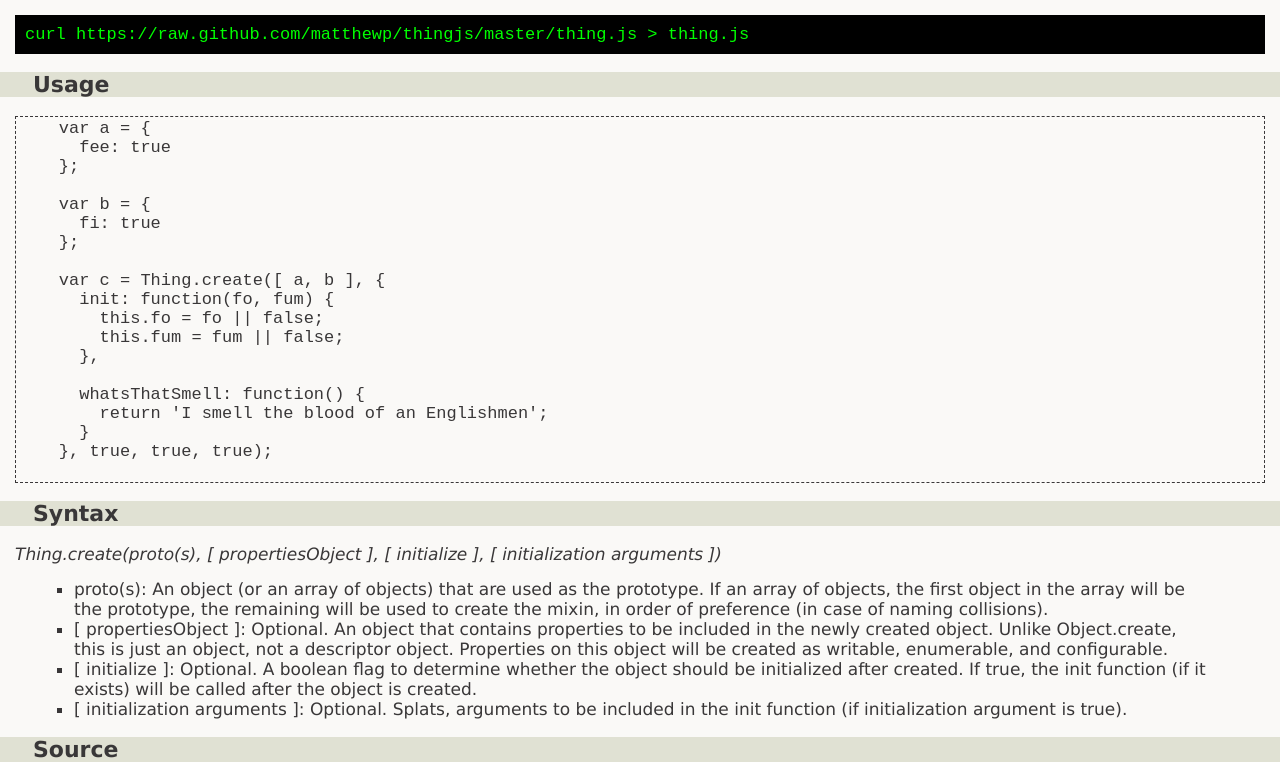
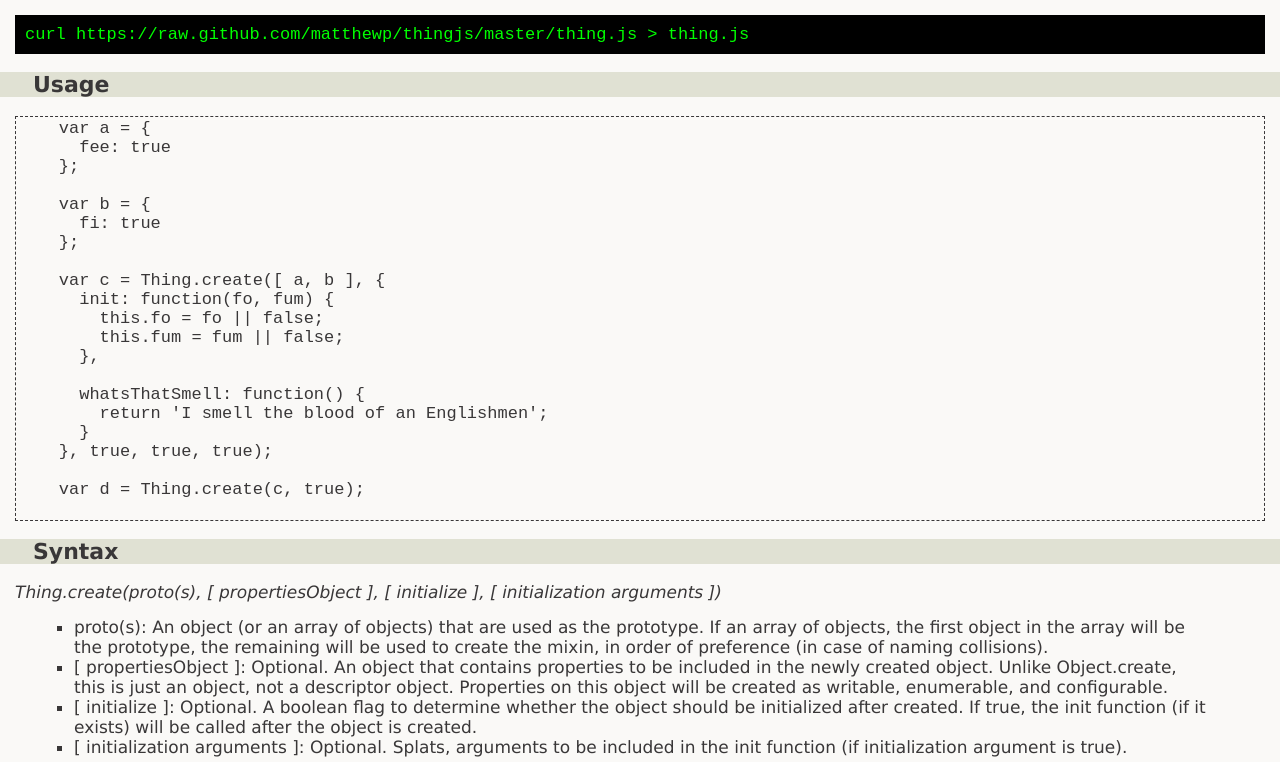
Before and after one commit to matthewp/thingjs, a plain HTML site: page index.html in a window 1280 px wide. Shown: the part 338-1100 px from the top of the page. Drawn offline with Linux system fonts and the light colour scheme.

Commit message:
Little more on the demo, to show easy object creation.

```diff
--- a/index.html
+++ b/index.html
@@ -157,6 +157,8 @@
         return 'I smell the blood of an Englishmen';
       }
     }, true, true, true);
+
+    var d = Thing.create(c, true);
       </pre>
     </article>
     <article>
```
